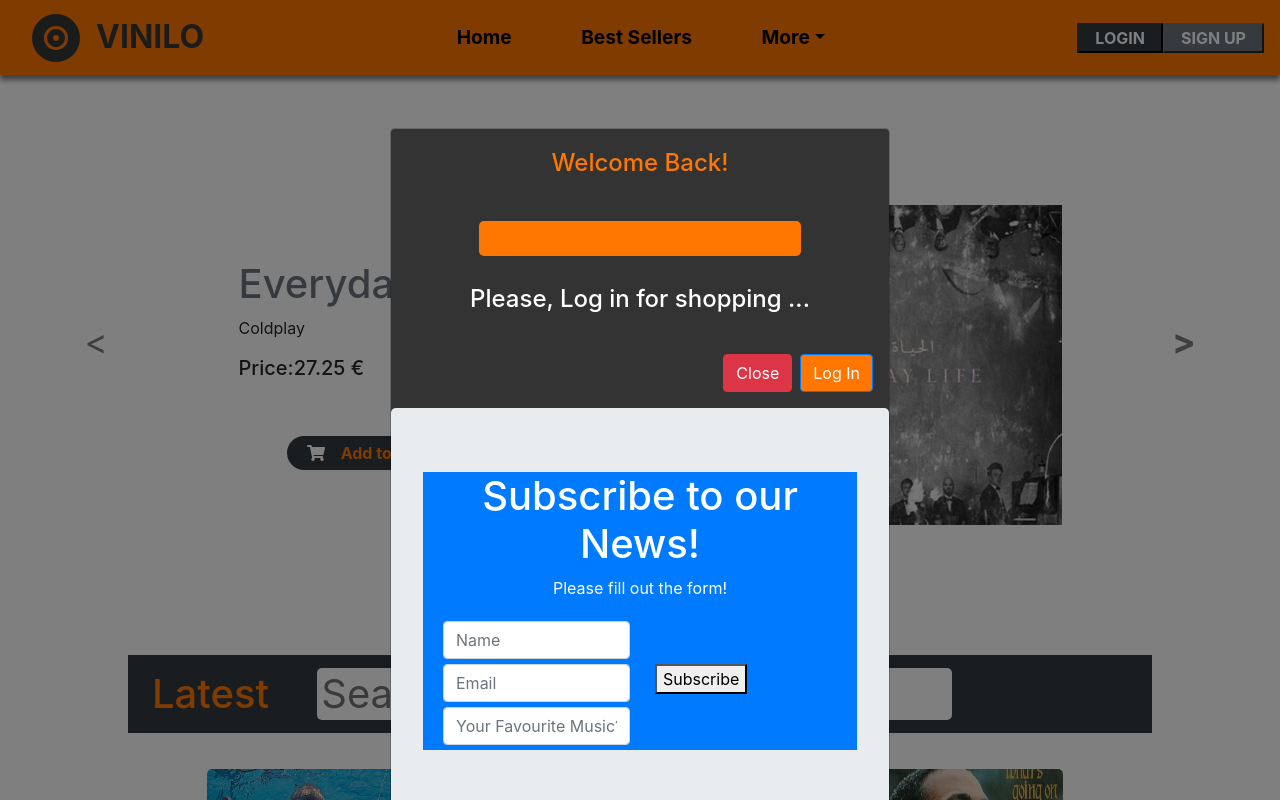
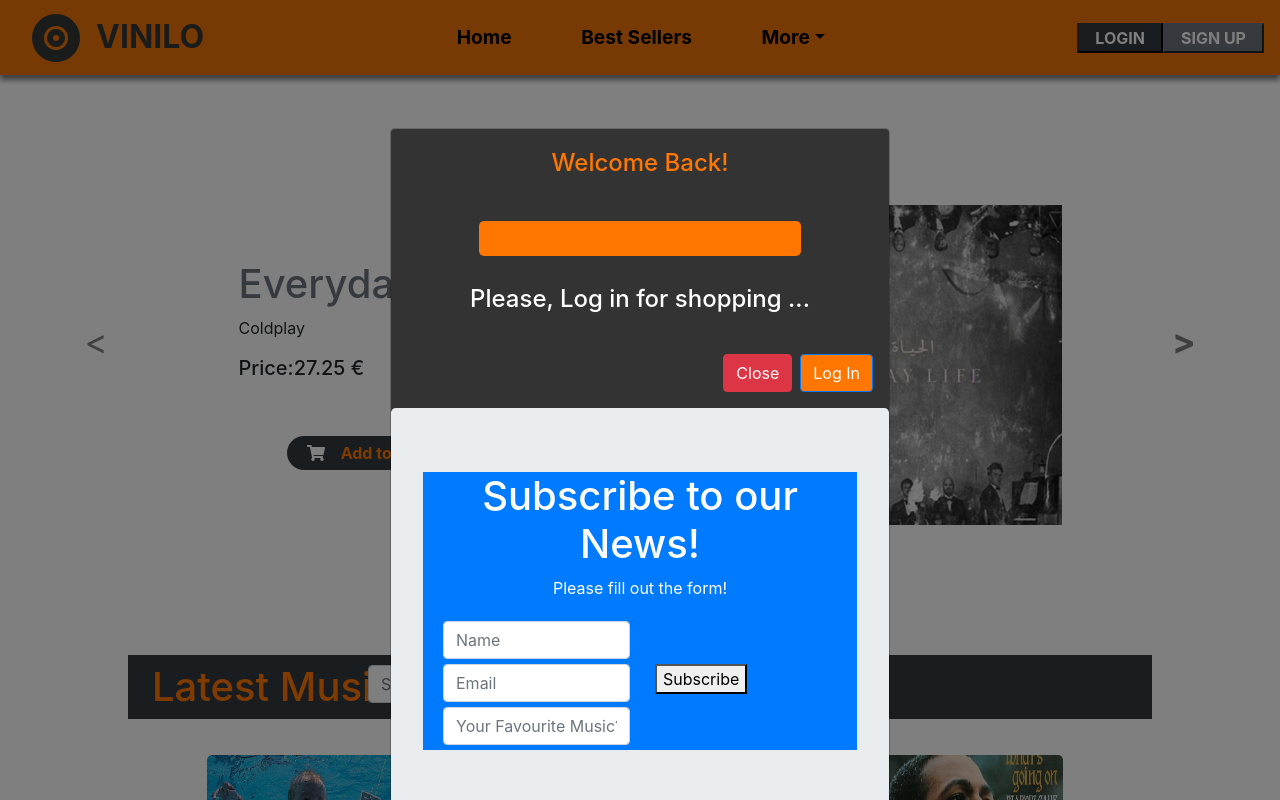
Before and after one commit to neao002/RecordShop-with_react, a React (Create React App) app in the folder myapp/: page / in a window 1280 px wide. Shown: the top 800 px of the page. Built offline with nearby package versions, Linux system fonts and the light colour scheme.

Commit message:
fixing search latest music

```diff
--- a/myapp/src/App.css
+++ b/myapp/src/App.css
@@ -13,13 +13,17 @@ input {
   border-radius: 5px;
 }
 nav {
-  background-color: #ff7700 !important;
+  background-color: #ee750b !important;
   height: 75px !important;
   box-shadow: 0 5px 5px grey !important;
 }
 
 a {
   color: black !important;
+}
+
+.myCarousel {
+  background: beige;
 }
 .carousel-control-prev-icon,
 .carousel-control-next-icon {
@@ -125,3 +129,11 @@ a:hover {
 .logocart {
   color: white;
 }
+
+form .btnSearchLatest {
+  width: auto;
+  display: flex;
+  position: absolute;
+  left: 25%;
+  bottom: 11.5%;
+}
--- a/myapp/src/Components/AlbumPage/MainAlbumContainer.js
+++ b/myapp/src/Components/AlbumPage/MainAlbumContainer.js
@@ -3,6 +3,7 @@ import ThumbNail from "./ThumbnailAlbum";
 import UserContext from "../../ContextFolder/Context";
 import { Link } from "react-router-dom";
 
+import { Form, FormControl, Button } from "react-bootstrap";
 function MainAlbumContainer() {
   const [searchTerm, setSearchTerm] = useState("");
   const context = useContext(UserContext);
@@ -12,15 +13,17 @@ function MainAlbumContainer() {
         className=" bg-dark mx-auto py-2 px-4 mb-4"
         style={{ color: "#ff7700" }}
       >
-        Latest
-        <input
-          className="ml-5"
-          type="text"
-          placeholder="Search your Fav Music"
-          onChange={(event) => {
-            setSearchTerm(event.target.value);
-          }}
-        />
+        Latest Music :
+        <Form inline>
+          <FormControl
+            className=" btnSearchLatest mx-5 mt-2"
+            type="text"
+            placeholder="Search..."
+            onChange={(event) => {
+              setSearchTerm(event.target.value);
+            }}
+          />
+        </Form>
       </h1>
 
       <div className="d-flex flex-wrap justify-content-center">
--- a/myapp/src/Components/AlbumPage/ThumbnailAlbum.js
+++ b/myapp/src/Components/AlbumPage/ThumbnailAlbum.js
@@ -36,7 +36,7 @@ function ThumbnailAlbum(props) {
         {/* </Link> */}
       </div>
       <div
-        className="d-flex justify-content-between align-items-center flex-column  px-1"
+        className=" d-flex justify-content-between align-items-center flex-column  px-1"
         style={{ height: "150px" }}
       >
         <p className="text-secondary">{props.releasedYear}</p>
@@ -46,7 +46,7 @@ function ThumbnailAlbum(props) {
 
           <p>Price:{props.price} €</p>
           <button
-            className="btn-primary h-25"
+            className=" btn-primary h-25"
             style={{ width: "130px" }}
             onClick={() => {
               addToChart(context.myDispatch);
```
